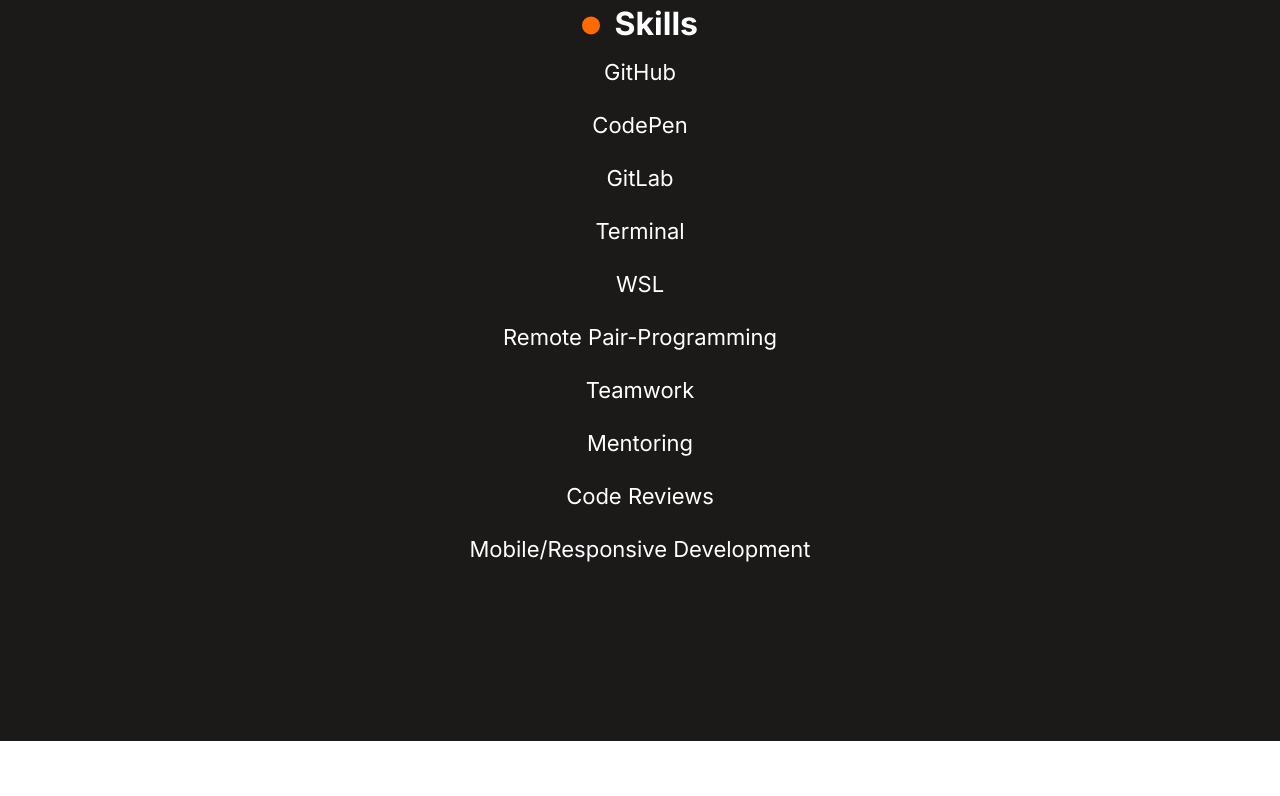
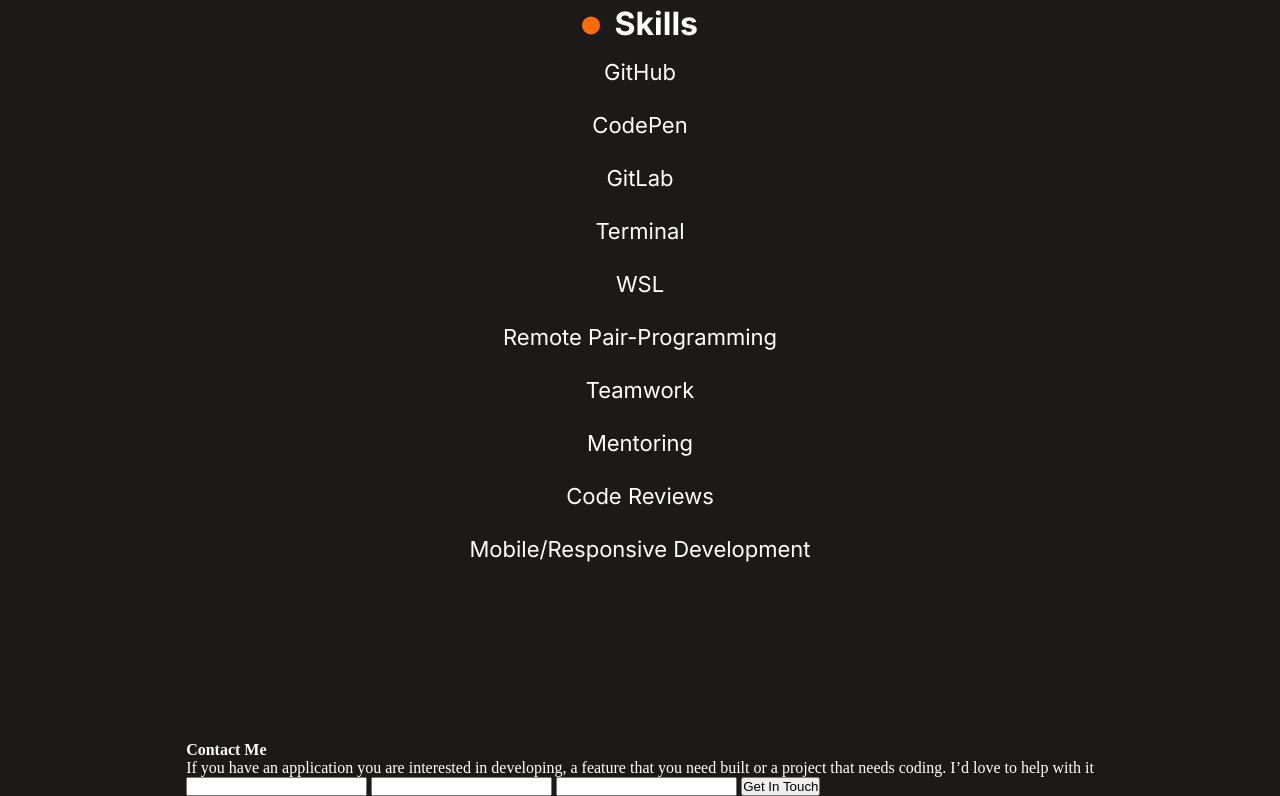
Before and after one commit to DanSam5K/Training-project, a website: page index.html in a window 1280 px wide. Shown: the part 5966-6762 px from the top of the page. Before the commit the page ends 6707 px from the top, so only its background shows below. Drawn offline with Linux system fonts and the light colour scheme.

Commit message:
Add contact page HTML layout

```diff
--- a/index.html
+++ b/index.html
@@ -288,6 +288,24 @@
             </li>
           </ul>
         </div>
+        <!-- contact form section -->
+        <div class="contact-section">
+          <div class="left-block">
+              <div class="contact-info">
+                  <h4>Contact Me</h4>
+                  <p>If you have an application you are interested in developing, a feature that you need built or a project that needs coding. I’d love to help with it</p>
+              </div>
+              <div>
+                <form>
+                  <input/>
+                  <input/>
+                  <input/>
+                  <button>Get In Touch</button>
+                </form>
+              </div>
+            </div>
+          </div>
+        <!-- end of contact form -->
       </div>
     </main>
 
```
